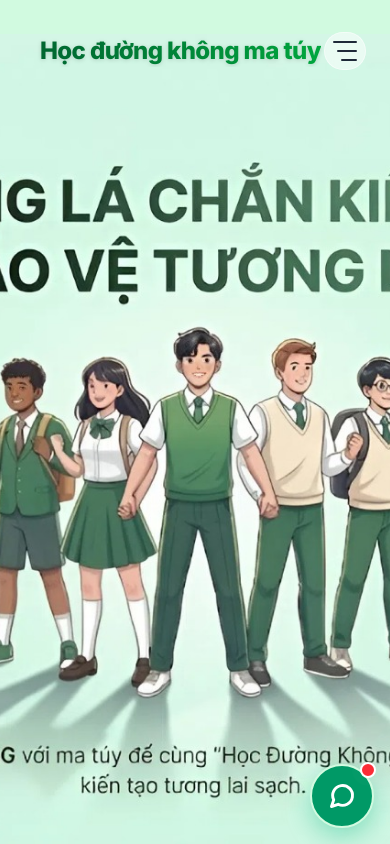
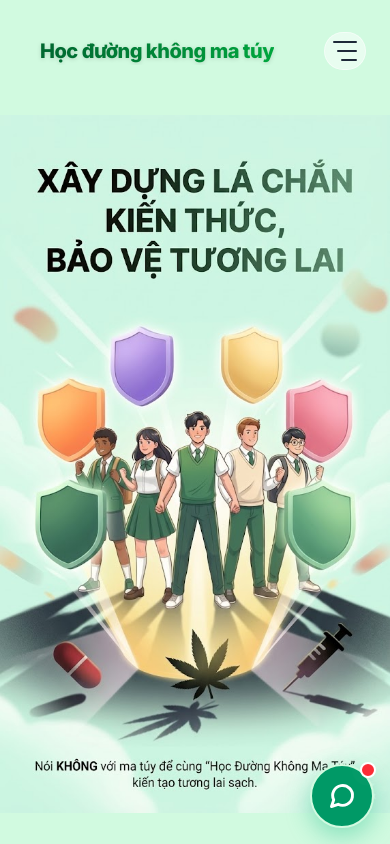
Before and after one commit to JulianNguyen05/DA_HocDuongKhongMaTuy, a Next.js app: page / in a window 390 px wide. Shown: the top 844 px of the page. Built offline with nearby package versions, Linux system fonts and the light colour scheme.

Commit message:
update navbar

```diff
--- a/src/app/page.tsx
+++ b/src/app/page.tsx
@@ -2,27 +2,42 @@ import Image from "next/image";
 
 export default function Home() {
   return (
-    // THÊM: bg-[#e6f4eb] (Đây là mã màu xanh nhạt mình đoán từ ảnh của bạn)
+    // Giữ nguyên container cha
     <main className="relative w-full min-h-[100dvh] flex items-center justify-center overflow-hidden bg-[#D1FAE0]">
 
-      {/* KHỐI CHỨA ẢNH NỀN */}
-      <div className="absolute left-0 right-0 bottom-0 top-[4dvh] z-0">
+      {/* KHỐI CHỨA ẢNH NỀN RESPONSIVE */}
+      {/* THAY ĐỔI: Thêm flex, items-center, justify-center để ảnh nằm giữa container (88dvh) */}
+      <div className="absolute left-0 right-0 bottom-0 top-[10dvh] z-0 overflow-hidden flex items-center justify-center">
+
+        {/* THAY ĐỔI TRÊN ẢNH DESKTOP: Đổi object-cover thành object-contain */}
         <Image
           src="/hero-bg3.jpeg"
-          alt="Học Đường Không Ma Túy"
+          alt="Học Đường Không Ma Túy (Desktop)"
           fill
           priority
           quality={100}
-          sizes="(max-width: 768px) 100vw, (max-width: 1200px) 100vw, 100vw"
-          className="object-cover object-center md:object-center"
+          sizes="100vw"
+          // CHỈNH SỬA Ở ĐÂY: object-cover -> object-contain
+          className="object-contain object-center hidden md:block"
+        />
+
+        {/* THAY ĐỔI TRÊN ẢNH MOBILE: Đổi object-cover thành object-contain */}
+        <Image
+          src="/hero-bg4.jpg"
+          alt="Học Đường Không Ma Túy (Mobile)"
+          fill
+          priority
+          quality={100}
+          sizes="(max-width: 768px) 100vw, 100vw"
+          // CHỈNH SỬA Ở ĐÂY: object-cover -> object-contain
+          className="object-contain object-center md:hidden block"
         />
       </div>
 
       {/* KHỐI NỘI DUNG NỔI LÊN TRÊN */}
       <div className="relative z-10 flex flex-col items-center text-center px-4 md:px-8 lg:px-16 w-full max-w-7xl mx-auto">
-         {/* Sau này nếu bạn muốn thêm nút bấm hay text động thì viết code ở đây */}
+        {/* Nội dung khác ở đây */}
       </div>
-
     </main>
   );
 }
--- a/src/components/layout/Navbar.tsx
+++ b/src/components/layout/Navbar.tsx
@@ -19,7 +19,7 @@ export default function Navbar() {
   const [isVisible, setIsVisible] = useState(true);
   const [lastScrollY, setLastScrollY] = useState(0);
 
-// Xử lý sự kiện cuộn trang để ẩn/hiện Navbar
+  // Xử lý sự kiện cuộn trang để ẩn/hiện Navbar
   useEffect(() => {
     const handleScroll = () => {
       const currentScrollY = window.scrollY;
@@ -47,7 +47,9 @@ export default function Navbar() {
     // Thêm hiệu ứng trượt (translate-y) và mờ dần (opacity) khi isVisible thay đổi
     <div
       className={`fixed inset-x-0 z-[100] px-4 top-6 md:top-8 transition-all duration-500 ease-in-out ${
-        isVisible ? "translate-y-0 opacity-100" : "-translate-y-[150%] opacity-0 pointer-events-none"
+        isVisible
+          ? "translate-y-0 opacity-100"
+          : "-translate-y-[150%] opacity-0 pointer-events-none"
       }`}
     >
       <div className="relative flex justify-center w-full max-w-6xl mx-auto">
@@ -58,7 +60,8 @@ export default function Navbar() {
               href="/"
               className="relative z-10 flex items-center gap-2 group ml-4 mr-4"
             >
-              <span className="text-2xl md:text-3xl font-extrabold tracking-tight bg-gradient-to-r from-green-800 to-green-600 bg-clip-text text-transparent drop-shadow-sm">
+              {/* THAY ĐỔI: text-2xl -> text-xl trên mobile */}
+              <span className="text-xl md:text-3xl font-extrabold tracking-tight bg-gradient-to-r from-green-800 to-green-600 bg-clip-text text-transparent drop-shadow-sm">
                 Học đường không ma túy
               </span>
             </Link>
@@ -110,7 +113,7 @@ export default function Navbar() {
               />
               <span
                 className={`h-0.5 bg-current rounded-full transition-all duration-200 ${
-                  open ? "w-0 opacity-0" : "w-5"
+                  open ? "opacity-0" : "w-5"
                 }`}
               />
               <span
```
Also changed, not shown: public/hero-bg4.jpg (added).
